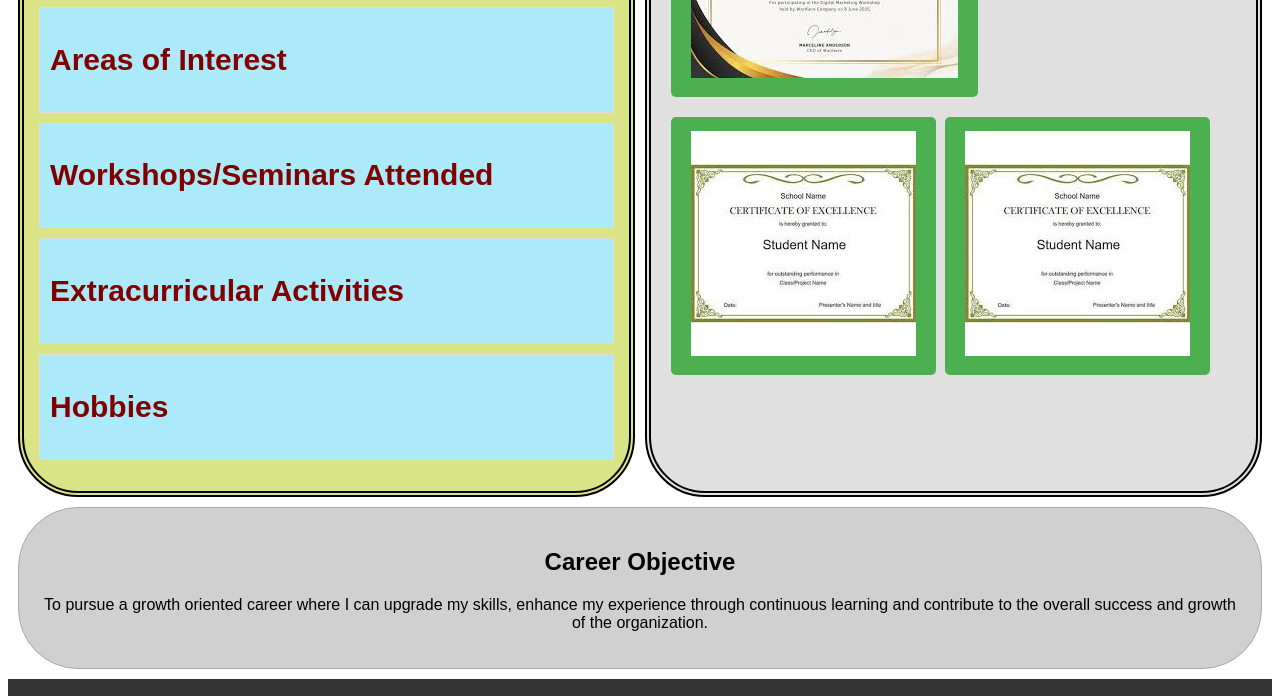
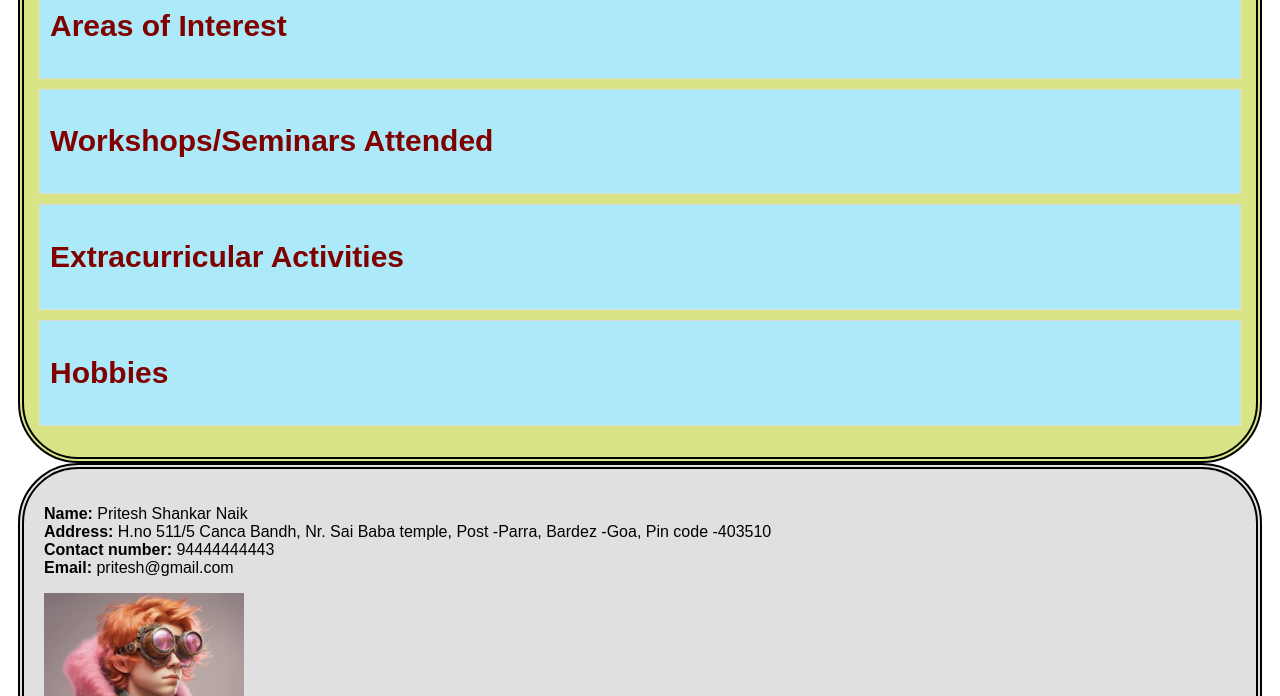
Before and after one commit to leo29292929/task-1, a plain HTML site: page index.html in a window 1280 px wide. Shown: the part 797-1493 px from the top of the page. Drawn offline with Linux system fonts and the light colour scheme.

Commit message:
Update resume1.css

```diff
--- a/resume1.css
+++ b/resume1.css
@@ -5,6 +5,7 @@
     grid-template-rows: auto auto;  /* 2 rows with automatic height */
     gap: 10px; /* Space between grid items */
     padding: 10px; /* Padding around the grid container */
+    display:inherit;
 }
 
 /* Sections */
```
